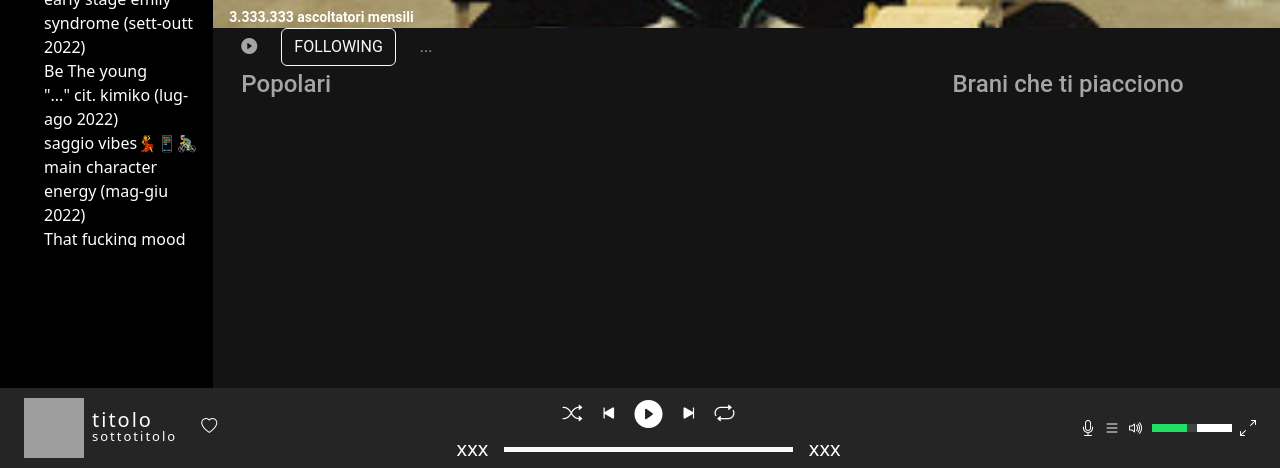
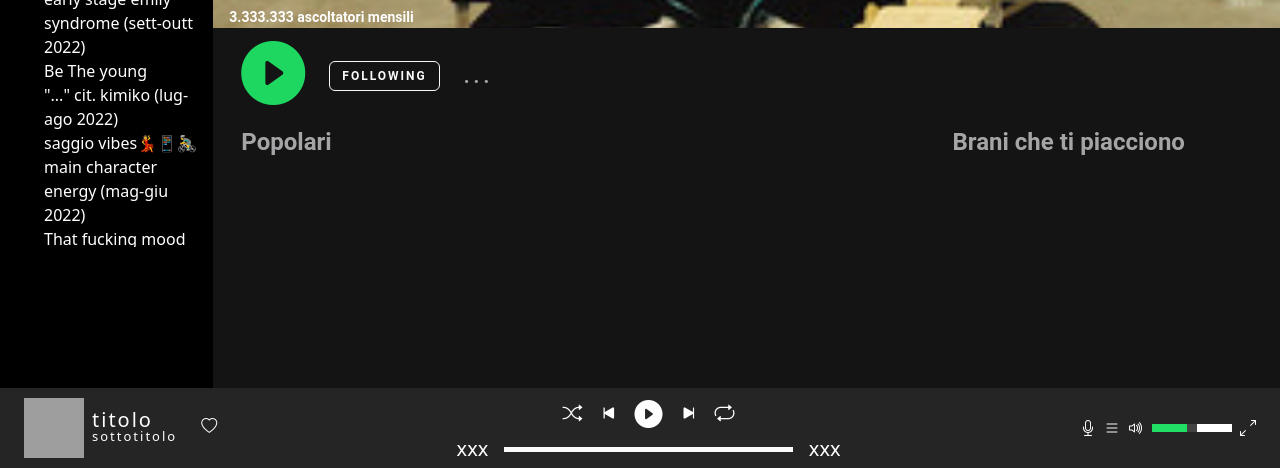
Before and after one commit to domenico2003/Build-week-unit-2, a plain HTML site: page artistPage.html in a window 1280 px wide. Shown: the part 332-800 px from the top of the page. Drawn offline with nearby package versions, Linux system fonts and the light colour scheme; grey boxes are pictures that could not be loaded.

Commit message:
sincronizazzione

```diff
--- a/assets/css/artistPage.css
+++ b/assets/css/artistPage.css
@@ -26,3 +26,26 @@
     font-size: 6rem;
     font-weight: bold;
 }
+
+.play {
+    font-size: 4rem;
+    color: #1ed760
+}
+
+#follow-btn{
+    padding-block: 5px;
+    font-size: 12px;
+    letter-spacing: 2px;
+    font-weight: bold;
+}
+
+#trePunti{
+    font-weight: bold;
+    font-size: 20px;
+    letter-spacing: 4px;
+}
+
+.title-artist{
+    font-weight: bold;
+
+}
```
